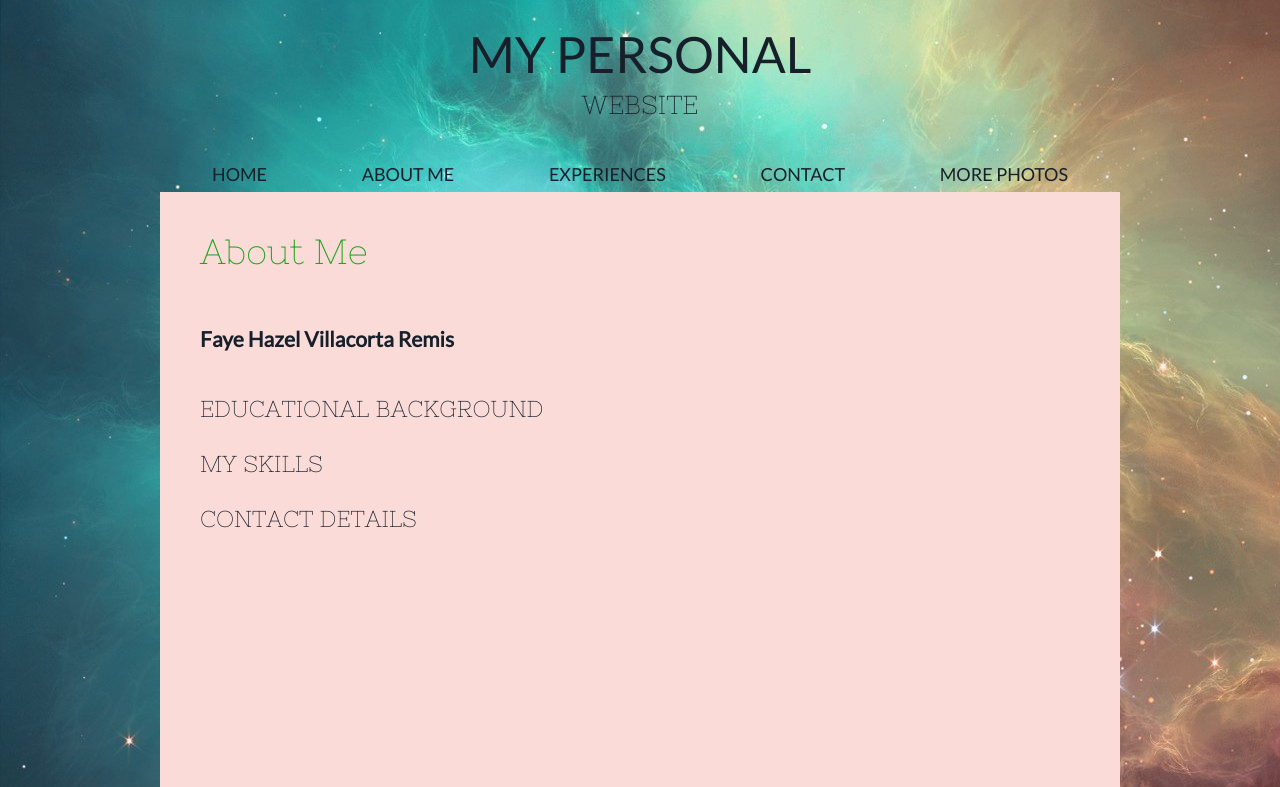
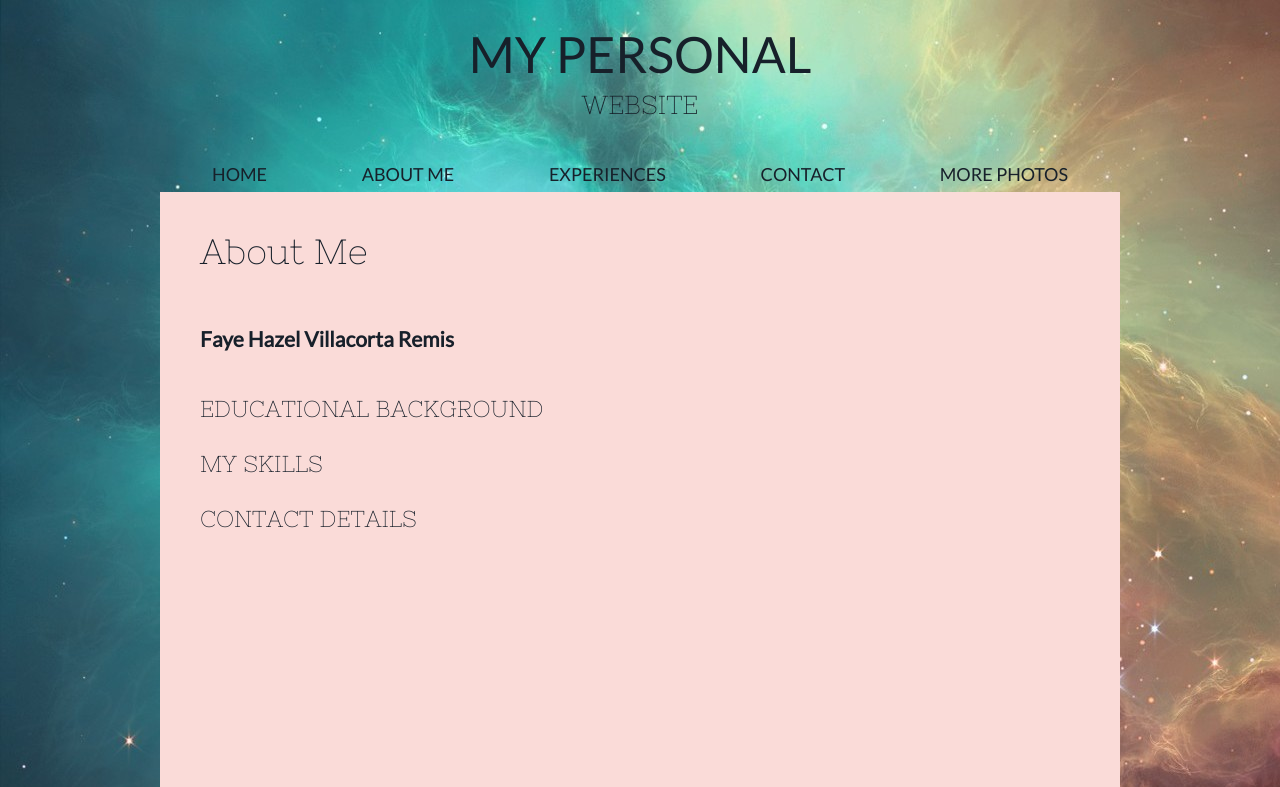
Before and after one commit to FayeeePeey/REMIS_Faye_PersonalWebsite, a plain HTML site: page about.html in a window 1280 px wide. Shown: the top 787 px of the page. Drawn offline with Linux system fonts and the light colour scheme.

Commit message:
added changes on css

```diff
--- a/css/style.css
+++ b/css/style.css
@@ -124,7 +124,7 @@ p a:hover {
 	padding: 45px 40px 46px;
 }
 #body > h2 {
-	color: #21a51e;
+	color: #17202A;
 	font-family: 'nixie_oneregular';
 	font-size: 35px;
 	font-weight: normal;
```
